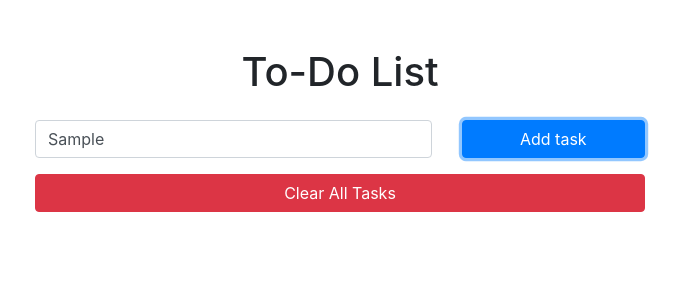
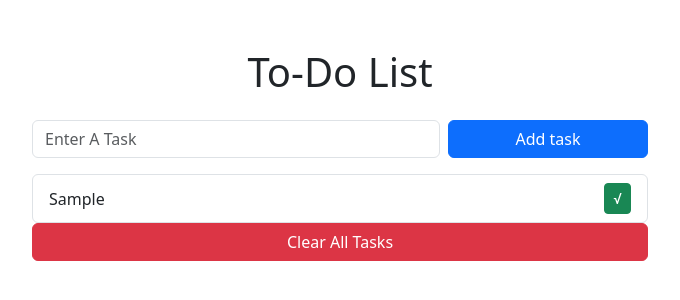
Before and after one commit to Shaili-Patel/To-Do-List, a plain HTML site: page index.html in a window 1280 px wide. Both pictures are taken after typing "Sample" into the empty fields and a click on the button "Add task". Shown: the whole page, without its empty margins (300-980 px from the left). Drawn offline with nearby package versions, Linux system fonts and the light colour scheme.

Commit message:
Complete JS (No Styling(

```diff
--- a/index.html
+++ b/index.html
@@ -48,8 +48,7 @@
     <script src="https://cdn.jsdelivr.net/npm/bootstrap@5.3.2/dist/js/bootstrap.min.js"
         integrity="sha384-BBtl+eGJRgqQAUMxJ7pMwbEyER4l1g+O15P+16Ep7Q9Q+zqX6gSbd85u4mG4QzX+"
         crossorigin="anonymous"></script>
-    <link rel="stylesheet" href="https://cdn.jsdelivr.net/npm/bootstrap@4.3.1/dist/css/bootstrap.min.css"
-        integrity="sha384-ggOyR0iXCbMQv3Xipma34MD+dH/1fQ784/j6cY/iJTQUOhcWr7x9JvoRxT2MZw1T" crossorigin="anonymous">
+    <script src="script.js"></script>
 
 </body>
 
--- a/script.js
+++ b/script.js
@@ -2,11 +2,49 @@
 let tasks = []
 
 // Add an ON CLICK event listener to the "add task button" that calls a function
-
 document.getElementById('addTaskBtn').addEventListener('click', function (){
 // Get the value of the input box and store it in a variable called taskInput
 let taskInput = document.getElementById('taskInput').value
 
 //Check if taskInput has something in it
-if(taskInput)
+if(taskInput){
+    // Add the new task to task array
+    tasks.push(taskInput)
+
+    // Clear the input field after adding a new task
+    document.getElementById('taskInput').value = ''
+
+    // Call the function to update the task list display
+    displayTasks()
+}
+
 })
+
+// A function to display tasks in the list
+function displayTasks() {
+    // Select the unordered list (taskList) in HTML
+    let taskList = document.getElementById('taskList')
+
+    // Clear the exisiting task list before updating it
+    taskList.innerHTML = ''
+
+    // Loop through each task in the array and create a list item
+    tasks.forEach((task, index) => {
+        // Create a new <li> element for each task
+let li = document.createElement('li')
+
+// Add CSS classes for styling
+li.classList.add(
+'list-group-item',
+'d-flex',
+'justify-content-between',
+'align-items-center'
+)
+
+
+li.innerHTML = `${task} <button class='btn btn-success btn-sm' onclick='removeTask()${index}'> √ </button>`
+//  Append the new task to the task list
+taskList.appendChild(li)
+
+})
+}
```
